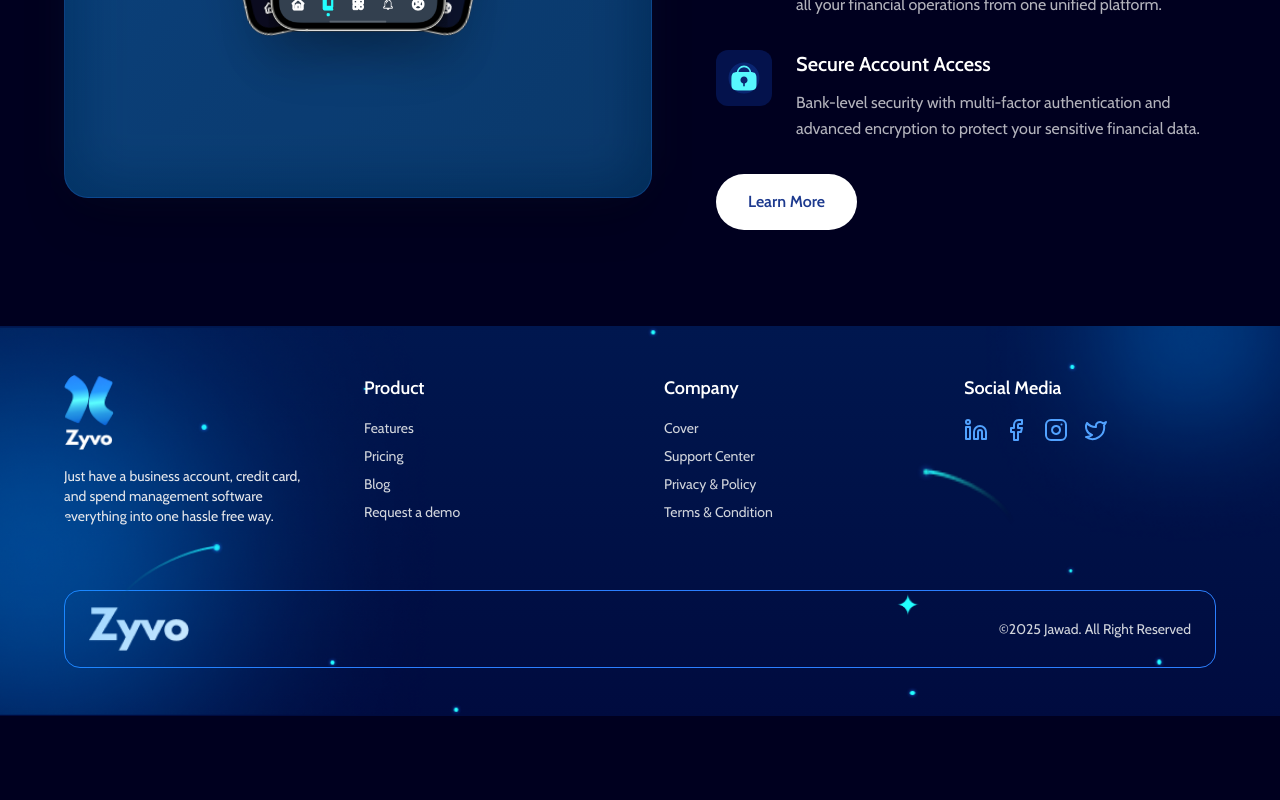
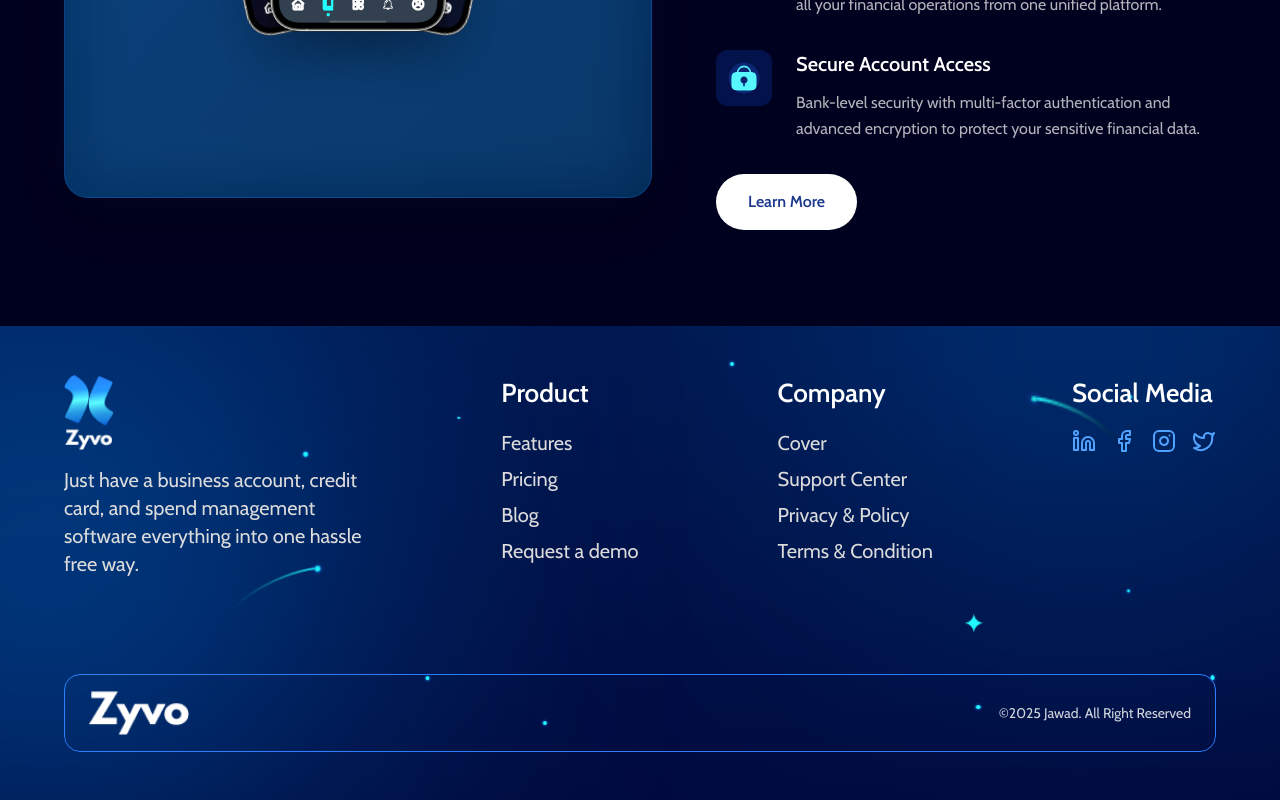
Before and after one commit to TamimOp/Fintech, a Next.js app: page / in a window 1280 px wide. Shown: the part 2105-2905 px from the top of the page. Before the commit the page ends 2821 px from the top, so only its background shows below. Built offline with nearby package versions, Linux system fonts and the light colour scheme.

Commit message:
sizing the footer and giving custom bg to the footer

```diff
--- a/components/Footer.tsx
+++ b/components/Footer.tsx
@@ -6,39 +6,38 @@ const Footer = () => {
   return (
     <footer className="relative bg-gradient-to-b from-[#00174f] to-[#000b3f] text-white py-12 px-6 md:px-16 overflow-hidden">
       {/* Background Image - Only behind content */}
-      <div className="absolute inset-0 w-full z-0">
+      <div className="absolute left-55 top-8 w-[999px] h-[364px] z-0">
         <Image
           src="/assets/footerBgStars.png"
           alt="Footer Background Stars"
-          fill
+          width={999}
+          height={364}
           className="object-contain opacity-100"
         />
       </div>
 
-      {/* footerEllipse1 - Left side of footer (shadow glowing) */}
-      <div className="absolute top-1/2 left-0 transform -translate-y-1/2 z-0">
-        <Image
-          src="/assets/footerEllipse1.png"
-          alt="Footer Ellipse 1"
-          width={468}
-          height={449}
-          className="opacity-100"
-        />
-      </div>
+      {/* Custom Ellipse 1 - Left side of footer (shadow glowing) */}
+      <div
+        className="absolute top-1/2 -left-[187px] -bottom-[14px] transform -translate-y-1/2 z-0 w-[468px] h-[468px] rounded-full"
+        style={{
+          background: "rgba(0, 149, 255, 0.58)",
+          filter: "blur(169.3000030517578px)",
+        }}
+      ></div>
 
-      {/* footerEllipse2 - Top right edge (shadow glowing) */}
-      <div className="absolute top-0 right-0 z-0">
-        <Image
-          src="/assets/footerEllipse2.png"
-          alt="Footer Ellipse 2"
-          width={320}
-          height={350}
-          className="opacity-100"
-        />
-      </div>
+      {/* Custom Ellipse 2 - Top right edge (shadow glowing) */}
+      <div
+        className="absolute -top-[147px] right-[35px] z-0 w-[322px] h-[322px] rounded-full"
+        style={{
+          background: "rgba(0, 149, 255, 0.58)",
+          filter: "blur(169.3000030517578px)",
+        }}
+      ></div>
 
       {/* Contents - With background image only behind this section */}
-      <div className="max-w-6xl mx-auto grid grid-cols-1 md:grid-cols-4 gap-12 relative overflow-hidden rounded-2xl">
+      <div className="max-w-6xl mx-auto relative overflow-hidden rounded-2xl flex flex-col items-center gap-24 self-stretch">
+        {/* Main Content Grid */}
+        <div className="flex justify-center items-start gap-[139px] self-stretch w-full">
           {/* Company Logo & Description */}
           <div className="space-y-4 relative z-10">
             <Image
@@ -47,7 +46,7 @@ const Footer = () => {
               width={50}
               height={50}
             />
-          <p className="text-sm text-gray-200">
+            <p className="text-xl text-[#DBDBDB]">
               Just have a business account, credit card, and spend management
               software everything into one hassle free way.
             </p>
@@ -55,24 +54,26 @@ const Footer = () => {
 
           {/* Product Links */}
           <div className="relative z-10">
-          <h3 className="text-lg font-semibold mb-4">Product</h3>
-          <ul className="space-y-2 text-sm text-gray-300">
-            <li>
+            <h3 className="text-[26px] font-semibold mb-4 text-white">
+              Product
+            </h3>
+            <ul className="space-y-2 text-xl text-[#DBDBDB]">
+              <li className="whitespace-nowrap">
                 <Link href="#" className="hover:text-white transition-colors">
                   Features
                 </Link>
               </li>
-            <li>
+              <li className="whitespace-nowrap">
                 <Link href="#" className="hover:text-white transition-colors">
                   Pricing
                 </Link>
               </li>
-            <li>
+              <li className="whitespace-nowrap">
                 <Link href="#" className="hover:text-white transition-colors">
                   Blog
                 </Link>
               </li>
-            <li>
+              <li className="whitespace-nowrap">
                 <Link href="#" className="hover:text-white transition-colors">
                   Request a demo
                 </Link>
@@ -82,24 +83,26 @@ const Footer = () => {
 
           {/* Company Links */}
           <div className="relative z-10">
-          <h3 className="text-lg font-semibold mb-4">Company</h3>
-          <ul className="space-y-2 text-sm text-gray-300">
-            <li>
+            <h3 className="text-[26px] text-white font-semibold mb-4">
+              Company
+            </h3>
+            <ul className="space-y-2 text-xl text-[#DBDBDB]">
+              <li className="whitespace-nowrap">
                 <Link href="#" className="hover:text-white transition-colors">
                   Cover
                 </Link>
               </li>
-            <li>
+              <li className="whitespace-nowrap">
                 <Link href="#" className="hover:text-white transition-colors">
                   Support Center
                 </Link>
               </li>
-            <li>
+              <li className="whitespace-nowrap">
                 <Link href="#" className="hover:text-white transition-colors">
                   Privacy & Policy
                 </Link>
               </li>
-            <li>
+              <li className="whitespace-nowrap">
                 <Link href="#" className="hover:text-white transition-colors">
                   Terms & Condition
                 </Link>
@@ -120,7 +123,9 @@ const Footer = () => {
               />
             </div>
 
-          <h3 className="text-lg font-semibold mb-4">Social Media</h3>
+            <h3 className="text-[26px] text-white font-semibold mb-4">
+              Social Media
+            </h3>
             <div className="flex space-x-4 text-blue-400 text-xl">
               <a href="#" className="hover:text-blue-300 transition-colors">
                 <Linkedin size={24} />
@@ -139,7 +144,7 @@ const Footer = () => {
         </div>
 
         {/* Bottom Zyvo Logo and Copyright */}
-      <div className="mt-16 border border-blue-500 rounded-2xl py-4 px-6 flex flex-col md:flex-row items-center justify-between max-w-6xl mx-auto text-sm text-gray-300 gap-4">
+        <div className="border border-blue-500 rounded-2xl py-4 px-6 flex flex-col md:flex-row items-center justify-between w-full text-sm text-gray-300 gap-4">
           <Image
             src="/assets/Zyvo.png"
             alt="Zyvo bottom logo"
@@ -148,6 +153,7 @@ const Footer = () => {
           />
           <p className="text-center">©2025 Jawad. All Right Reserved</p>
         </div>
+      </div>
     </footer>
   );
 };
```
Lines whose indentation alone changed are shown as unchanged.
